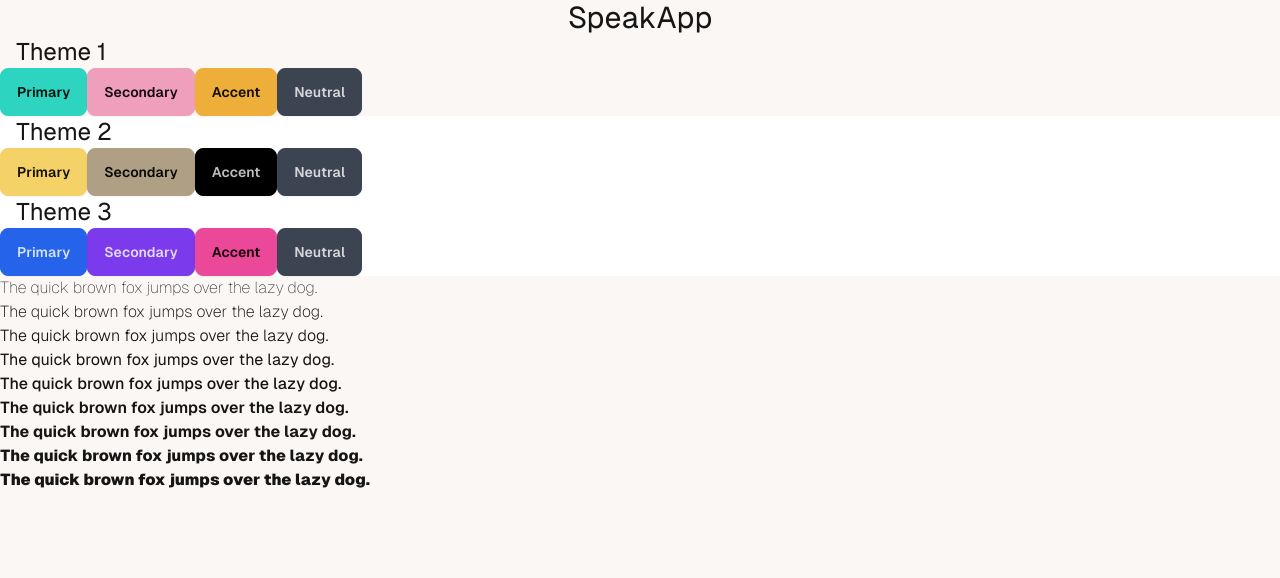
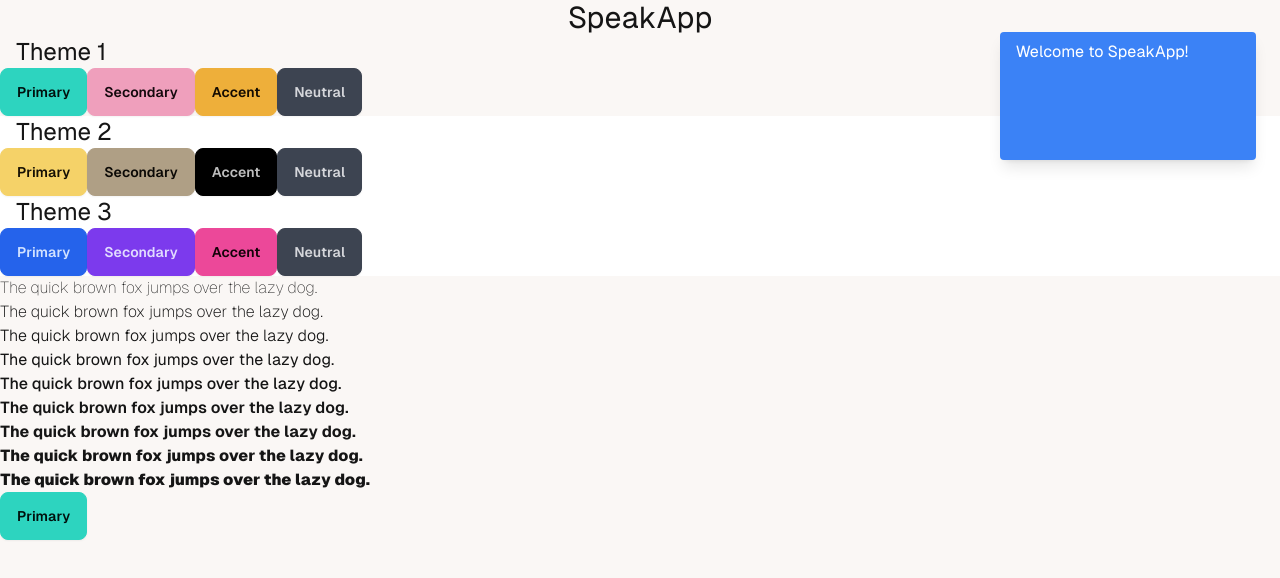
Before and after one commit to Project-SpeakApp/SpeakApp, an Angular app in the folder frontend/: page / in a window 1280 px wide. Shown: the top 578 px of the page. Built offline with nearby package versions, Linux system fonts and the light colour scheme.

Commit message:
alert service, hiding malfunctioning

```diff
--- a/frontend/angular.json
+++ b/frontend/angular.json
@@ -94,5 +94,8 @@
         }
       }
     }
+  },
+  "cli": {
+    "analytics": false
   }
 }
--- a/frontend/src/app/app.component.html
+++ b/frontend/src/app/app.component.html
@@ -30,4 +30,19 @@
   <p class="font-bold">The quick brown fox jumps over the lazy dog.</p>
   <p class="font-extrabold">The quick brown fox jumps over the lazy dog.</p>
   <p class="font-black">The quick brown fox jumps over the lazy dog.</p>
+
+  <button class="btn btn-primary" (click)="onShowAlert()">Primary</button>
+  <ul class="fixed top-6 right-0">
+  <li *ngFor="let alert of alerts()">
+    <div [ngClass]="{
+      'relative h-32 w-64 m-2 text-white px-4 py-2 rounded shadow-lg ease-in-out duration-500 transition-all': true,
+      'bg-red-500': alert.type === 'error',
+      'bg-green-500': alert.type === 'success',
+      'bg-blue-500': alert.type === 'info',
+      'bg-yellow-500': alert.type === 'warning',
+      'right-4 opacity-100 transform': alert.isShown,
+      'opacity-0 -right-[24rem]': !alert.isShown,
+      'opacity-0 transition-opacity transform': alert.hide
+    }" >{{alert.message}}</div>
+</ul>
 <router-outlet></router-outlet>
--- a/frontend/src/app/app.component.ts
+++ b/frontend/src/app/app.component.ts
@@ -1,4 +1,5 @@
 import { Component } from '@angular/core';
+import { AlertService } from './services/alert.service';
 
 @Component({
   selector: 'app-root',
@@ -6,4 +7,17 @@ import { Component } from '@angular/core';
 })
 export class AppComponent {
   title = 'SpeakApp';
+
+  constructor(private alertService: AlertService) { }
+
+  alerts = this.alertService.alerts;
+  count = 0;
+
+  onShowAlert() {
+    this.alertService.showAlert('This is an alert!' + this.count++, 'success');
+  }
+
+  ngOnInit() {
+    this.alertService.showAlert('Welcome to SpeakApp!', 'info');
+  }
 }
--- /dev/null
+++ b/frontend/src/app/services/alert.service.ts
@@ -0,0 +1,46 @@
+import { Injectable, signal } from '@angular/core';
+
+@Injectable({
+  providedIn: 'root'
+})
+export class AlertService {
+
+  alerts = signal([] as IAlert[]);
+  count = 0;
+  POSDEFAULT = '-left-1/2'
+  POSSHOW = 'left-0'
+
+  constructor() { }
+
+  showAlert(message: string, type: 'success' | 'error' | 'info' | 'warning' = 'success') {
+    const alert: IAlert = { message, type, id: this.count++, isShown: false, hide: false };
+    this.alerts.mutate(alerts => alerts.push(alert));
+    setTimeout(() => {
+      alert.isShown = true;
+      this.alerts.update(alerts => alerts.map(a => a.id === alert.id ? alert : a));
+    }, 300);
+    // delete alert after 5 seconds
+    setTimeout(() => this.closeAlert(alert), 5000);
+  }
+
+  closeAlert(alert: IAlert) {
+    console.log('closeAlert');
+    this.alerts.update(alerts => alerts.map(a => a.id === alert.id ? { ...a, hide: true } : a));
+    console.log(this.alerts().find(a => a.id === alert.id));
+    setTimeout(() => this.removeAlert(alert), 1000);
+  }
+
+  removeAlert(alert: IAlert) {
+    console.log('removeAlert');
+    console.log(this.alerts());
+    this.alerts.update(alerts => alerts.filter(a => a.id !== alert.id));
+  }
+}
+
+export interface IAlert {
+  type: 'success' | 'error' | 'info' | 'warning';
+  message: string;
+  id: number;
+  isShown: boolean;
+  hide: boolean;
+};
```
Also changed, not shown: 1 other file (tests, documents, lock files or other folders).
